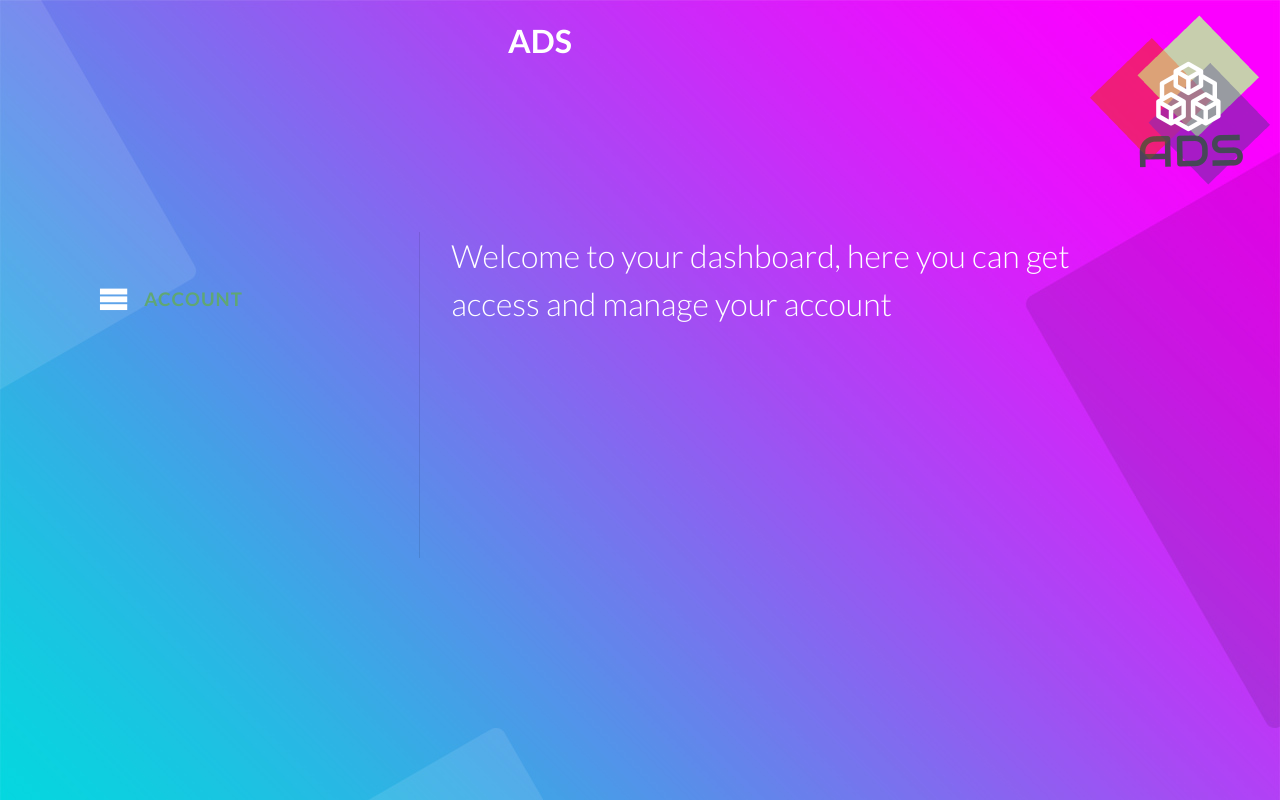
After one commit to ahmadreza-smdi/Advertisement-Optimization, a Django app: page /dashboard/ in a window 1280 px wide. The commit adds this page. Run offline with Django 3.2, Linux system fonts and the light colour scheme; the visitor is signed in with stand-in values (Sample User, id 1).

Commit message:
dashboard added, some bug fix

```diff
--- /dev/null
+++ b/Advertisement/ads/static/ads/Dashboard/component.css
@@ -0,0 +1,214 @@
+@font-face {
+	font-family: 'icomoon';
+	src:url('../fonts/icomoon.eot');
+	src:url('../fonts/icomoon.eot?#iefix') format('embedded-opentype'),
+		url('../fonts/icomoon.woff') format('woff'),
+		url('../fonts/icomoon.ttf') format('truetype'),
+		url('../fonts/icomoon.svg#icomoon') format('svg');
+	font-weight: normal;
+	font-style: normal;
+}
+
+.dr-menu {
+	width: 100%;
+	max-width: 400px;
+	min-width: 300px;
+	position: relative;
+	font-size: 1.3em;
+	line-height: 2.5;
+	font-weight: 400;
+	color: #fff;
+	padding-top: 2em;
+}
+
+.dr-menu > div  {
+	cursor: pointer;
+	position: absolute;
+	width: 100%;
+	z-index: 100;
+}
+
+.dr-menu > div .dr-icon {
+	top: 0;
+	left: 0;
+	position: absolute;
+	font-size: 150%;
+	line-height: 1.6;
+	padding: 0 10px;
+	-webkit-transition: all 0.2s ease;
+	-moz-transition: all 0.2s ease;
+	transition: all 0.2s ease;
+}
+
+.dr-menu.dr-menu-open > div .dr-icon {
+	color: #60a773;
+	left: 100%;
+	-webkit-transform: translateX(-100%);
+	-moz-transform: translateX(-100%);
+	-ms-transform: translateX(-100%);
+	transform: translateX(-100%);
+}
+
+.dr-menu > div .dr-icon:after {
+	content: "\e008";
+	position: absolute;
+	font-size: 50%;
+	line-height: 3.25;
+	left: -10%;
+	opacity: 0;
+}
+
+.dr-menu.dr-menu-open > div .dr-icon:after {
+	opacity: 1;
+}
+
+.dr-menu > div .dr-label {
+	padding-left: 3em;
+	position: relative;
+	display: block;
+	color: #60a773;
+	font-size: 0.9em;
+	font-weight: 700;
+	letter-spacing: 1px;
+	text-transform: uppercase;
+	line-height: 2.75;
+	-webkit-transition: all 0.2s ease;
+	-moz-transition: all 0.2s ease;
+	transition: all 0.2s ease;
+}
+
+.dr-menu.dr-menu-open > div .dr-label {
+	-webkit-transform: translateY(-90%);
+	-moz-transform: translateY(-90%);
+	-ms-transform: translateY(-90%);
+	transform: translateY(-90%);
+}
+
+.dr-menu ul {
+	padding: 0;
+	margin: 0 3em 0 0;
+	list-style: none;
+	opacity: 0;
+	position: relative;
+	z-index: 0;
+	pointer-events: none;
+	-webkit-transition: opacity 0s linear 205ms;
+	-moz-transition: opacity 0s linear 205ms;
+	transition: opacity 0s linear 205ms;
+}
+
+.dr-menu.dr-menu-open ul {
+	opacity: 1;
+	z-index: 200;
+	pointer-events: auto;
+	-webkit-transition: opacity 0s linear 0s;
+	-moz-transition: opacity 0s linear 0s;
+	transition: opacity 0s linear 0s;
+}
+
+.dr-menu ul li {
+	display: block;
+	margin: 0 0 5px 0;
+	opacity: 0;
+	-webkit-transition: opacity 0.3s ease;
+	-moz-transition: opacity 0.3s ease;
+	transition: opacity 0.3s ease;
+}
+
+.dr-menu.dr-menu-open ul li {
+	opacity: 1;
+}
+
+.dr-menu.dr-menu-open ul li:nth-child(2) {
+	-webkit-transition-delay: 35ms;
+	-moz-transition-delay: 35ms;
+	transition-delay: 35ms;
+}
+
+.dr-menu.dr-menu-open ul li:nth-child(3) {
+	-webkit-transition-delay: 70ms;
+	-moz-transition-delay: 70ms;
+	transition-delay: 70ms;
+}
+
+.dr-menu.dr-menu-open ul li:nth-child(4) {
+	-webkit-transition-delay: 105ms;
+	-moz-transition-delay: 105ms;
+	transition-delay: 105ms;
+}
+
+.dr-menu.dr-menu-open ul li:nth-child(5) {
+	-webkit-transition-delay: 140ms;
+	-moz-transition-delay: 140ms;
+	transition-delay: 140ms;
+}
+
+.dr-menu.dr-menu-open ul li:nth-child(6) {
+	-webkit-transition-delay: 175ms;
+	-moz-transition-delay: 175ms;
+	transition-delay: 175ms;
+}
+
+.dr-menu.dr-menu-open ul li:nth-child(7) {
+	-webkit-transition-delay: 205ms;
+	-moz-transition-delay: 205ms;
+	transition-delay: 205ms;
+}
+
+.dr-menu ul li a {
+	display: inline-block;
+	padding: 0 20px;
+	color: #fff;
+}
+
+.dr-menu ul li a:hover {
+	color: #60a773;
+}
+
+.dr-icon:before,
+.dr-icon:after {
+	position: relative;
+	font-family: 'icomoon';
+	speak: none;
+	font-style: normal;
+	font-weight: normal;
+	font-variant: normal;
+	text-transform: none;
+	-webkit-font-smoothing: antialiased;
+}
+
+.dr-menu ul .dr-icon:before {
+	margin-right: 15px;
+}
+
+.dr-icon-bullhorn:before {
+	content: "\e000";
+}
+
+.dr-icon-camera:before {
+	content: "\e002";
+}
+
+.dr-icon-heart:before {
+	content: "\e003";
+}
+
+.dr-icon-settings:before {
+	content: "\e004";
+}
+
+.dr-icon-switch:before {
+	content: "\e005";
+}
+
+.dr-icon-download:before {
+	content: "\e006";
+}
+
+.dr-icon-user:before {
+	content: "\e001";
+}
+
+.dr-icon-menu:before {
+	content: "\e007";
+}
--- /dev/null
+++ b/Advertisement/ads/static/ads/Dashboard/default.css
@@ -0,0 +1,134 @@
+/* General Demo Style */
+@import url(http://fonts.googleapis.com/css?family=Lato:300,400,700);
+
+body, html { font-size: 100%; padding: 0; margin: 0;}
+
+/* Reset */
+*,
+*:after,
+*:before {
+	-webkit-box-sizing: border-box;
+	-moz-box-sizing: border-box;
+	box-sizing: border-box;
+}
+
+/* Clearfix hack by Nicolas Gallagher: http://nicolasgallagher.com/micro-clearfix-hack/ */
+.clearfix:before,
+.clearfix:after {
+	content: " ";
+	display: table;
+}
+
+.clearfix:after {
+	clear: both;
+}
+
+body {
+	font-family: 'Lato', Calibri, Arial, sans-serif;
+	color: #fff;
+	font-weight: 300;
+}
+
+a {
+	color: #f0f0f0;
+	text-decoration: none;
+}
+
+a:hover {
+	color: #fff;
+}
+
+.main,
+.container > header {
+	width: 100%;
+	margin: 0 auto;
+	padding: 0 1.875em 3.125em 1.875em;
+}
+
+.main {
+	max-width: 69em;
+	min-height: 600px;
+	padding: 2em 0 0 0;
+}
+
+.side {
+	float: right;
+	width: 30%;
+	padding-right: 20px;
+	min-width: 320px;
+	box-shadow: 1px 0 rgba(0,0,0,0.1);
+}
+
+.main p {
+	font-size: 2em;
+	padding: 0 1em;
+	margin: 0;
+	line-height: 1.5;
+	float: right;
+	width: 70%;
+}
+
+.container > header {
+	padding: 2.875em 1.875em 2.875em;
+	text-align: center;
+	background: rgba(0,0,0,0.02);
+}
+
+.container > header h1 {
+	font-size: 2.625em;
+	line-height: 1.3;
+	margin: 0;
+	color: #fff;
+	font-weight: 300;
+}
+
+.container > header span {
+	display: block;
+	font-size: 60%;
+	color: rgba(255,255,255,0.7);
+	padding: 0 0 0.6em 0.1em;
+}
+
+/* Header Style */
+.codrops-top {
+	background: #fff;
+	background: rgba(255, 255, 255, 0.85);
+	text-transform: uppercase;
+	position: relative;
+	font-size: 0.68em;
+	box-shadow: 1px 0px 2px rgba(0,0,0,0.2);
+	line-height: 2.2;
+}
+
+.codrops-top a {
+	padding: 0 1em;
+	letter-spacing: 0.1em;
+	color: #333;
+	display: inline-block;
+}
+.codrops-top a:hover {
+	background: rgba(255,255,255,0.99);
+	color: #000;
+}
+
+.codrops-top span.right {
+	float: right;
+}
+
+.codrops-top span.right a {
+	float: left;
+	display: block;
+}
+
+@media screen and (max-width: 66.9375em) {
+	.side, .main p {
+		float: none;
+		width: 100%;
+		box-shadow: none;
+		padding: 1em;
+	}
+
+	.main p {
+		font-size: 130%;
+	}
+}
--- /dev/null
+++ b/Advertisement/ads/static/ads/Dashboard/ytmenu.js
@@ -0,0 +1,43 @@
+/**
+ * ytmenu.js v1.0.0
+ * http://www.codrops.com
+ *
+ * Licensed under the MIT license.
+ * http://www.opensource.org/licenses/mit-license.php
+ *
+ * Copyright 2013, Codrops
+ * http://www.codrops.com
+ */
+var YTMenu = (function() {
+
+	function init() {
+
+		[].slice.call( document.querySelectorAll( '.dr-menu' ) ).forEach( function( el, i ) {
+
+			var trigger = el.querySelector( 'div.dr-trigger' ),
+				icon = trigger.querySelector( 'span.dr-icon-menu' ),
+				open = false;
+
+			trigger.addEventListener( 'click', function( event ) {
+				if( !open ) {
+					el.className += ' dr-menu-open';
+					open = true;
+				}
+			}, false );
+
+			icon.addEventListener( 'click', function( event ) {
+				if( open ) {
+					event.stopPropagation();
+					open = false;
+					el.className = el.className.replace(/\bdr-menu-open\b/,'');
+					return false;
+				}
+			}, false );
+
+		} );
+
+	}
+
+	init();
+
+})();
--- a/Advertisement/ads/templates/ads/register.html
+++ b/Advertisement/ads/templates/ads/register.html
@@ -27,6 +27,8 @@
 </head>
 
 <body>
+    <img align='right' src="../static/ads/index/logo.png" alt="">
+
     <div class="page-wrapper bg-gra-03 p-t-45 p-b-50">
         <div class="wrapper wrapper--w790">
             <div class="card card-5">
--- /dev/null
+++ b/Advertisement/ads/templates/dashboard.html
@@ -0,0 +1,36 @@
+<!DOCTYPE html>
+<html>
+    <head>
+        <link rel="stylesheet" type="text/css" href='../static/ads/Dashboard/default.css' />
+        <link rel="stylesheet" type="text/css" href='../static/ads/Dashboard/component.css' />
+        <script src='../static/ads/Dashboard/modernizr.custom.js'></script>
+    </head>
+    <title>Dashboard</title>
+    <body background='../static/ads/Login/images/bg-01.jpg' >
+        <img align='right' src="../static/ads/index/logo.png" alt="">
+
+        <div class="container">
+        </div>
+            <header class="clearfix">
+                <h1 align='center'><span>ADS</span></h1>
+            </header>
+            <div class="main">
+                <p>Welcome to your dashboard, here you can get access and manage your account</p>
+                <div class="side">
+                    <nav class="dr-menu">
+                        <div class="dr-trigger"><span class="dr-icon dr-icon-menu"></span><a class="dr-label">Account</a></div>
+                        <ul>
+                            <li><a class="dr-icon dr-icon-user">{{user_name}}</a></li>
+                            <br>
+
+                            <li><a class="dr-icon dr-icon-heart" href="/dashboard/time/">Favorite Time</a></li>
+                            <li><a class="dr-icon dr-icon-settings" href="/dashboard/settings/">Settings</a></li>
+                            <li><a class="dr-icon dr-icon-switch" href="/dashboard/logout/">Logout</a></li>
+                        </ul>
+                    </nav>
+                </div>
+            </div>
+
+        </div><!-- /container -->
+        <script src='../static/ads/Dashboard/ytmenu.js'></script>    </body>
+</html>
--- a/Advertisement/ads/urls.py
+++ b/Advertisement/ads/urls.py
@@ -7,5 +7,8 @@ urlpatterns = [
     path('',views.index_page),
     url(r'^login/$',views.loginn),
     url(r'^registration/$',views.register),
+    url(r'^dashboard/$',views.dashboard),
+    url(r'^dashboard/logout/$',views.logout_view),
+
 
 ]
--- a/Advertisement/ads/views.py
+++ b/Advertisement/ads/views.py
@@ -34,16 +34,17 @@ def register(request):
         password = request.POST.get('password')
 
         new_user = User.objects.create_user(username, email, password)
-        new_user.is_active = False
         new_user.first_name = first_name
         new_user.last_name = last_name
         new_user.save()
-        user = authenticate(username=username, password=password)
-        login(request, user)
         return HttpResponseRedirect('/login/')
     return render(request,'ads/register.html')
 
 
+@login_required
+def dashboard(request):
+    username = request.user.username
+    return render(request,'dashboard.html',{"user_name":username})
 
 def logged_in(request):
     if request.user.is_authenticated:
@@ -61,9 +62,15 @@ def loginn(request):
         if user is not None:
             login(request,user)
             print("login is true")
-            return HttpResponseRedirect('/1')
+            return HttpResponseRedirect('/dashboard')
         else:
             print("login is false")
             return HttpResponseRedirect('/login/')
 
     return render(request,'ads/login.html')
+
+
+def logout_view(request):
+    username = request.user.username
+    logout(request)
+    return HttpResponseRedirect('/login/')
```
Also changed, not shown: Advertisement/ads/static/ads/Dashboard/main.css (added, +146 -0 lines), Advertisement/ads/static/ads/Dashboard/nav.css (added, +19 -0 lines), Advertisement/ads/templates/ads/login.html (+8 -2 lines), Advertisement/ads/static/ads/Dashboard/main.js (added), Advertisement/ads/static/ads/Dashboard/modernizr.custom.js (added), Advertisement/ads/static/ads/fonts/icomoon.ttf (added), Advertisement/ads/static/ads/fonts/icomoon.woff (added), Advertisement/ads/static/ads/fonts/license.txt (added), 3 other files.
